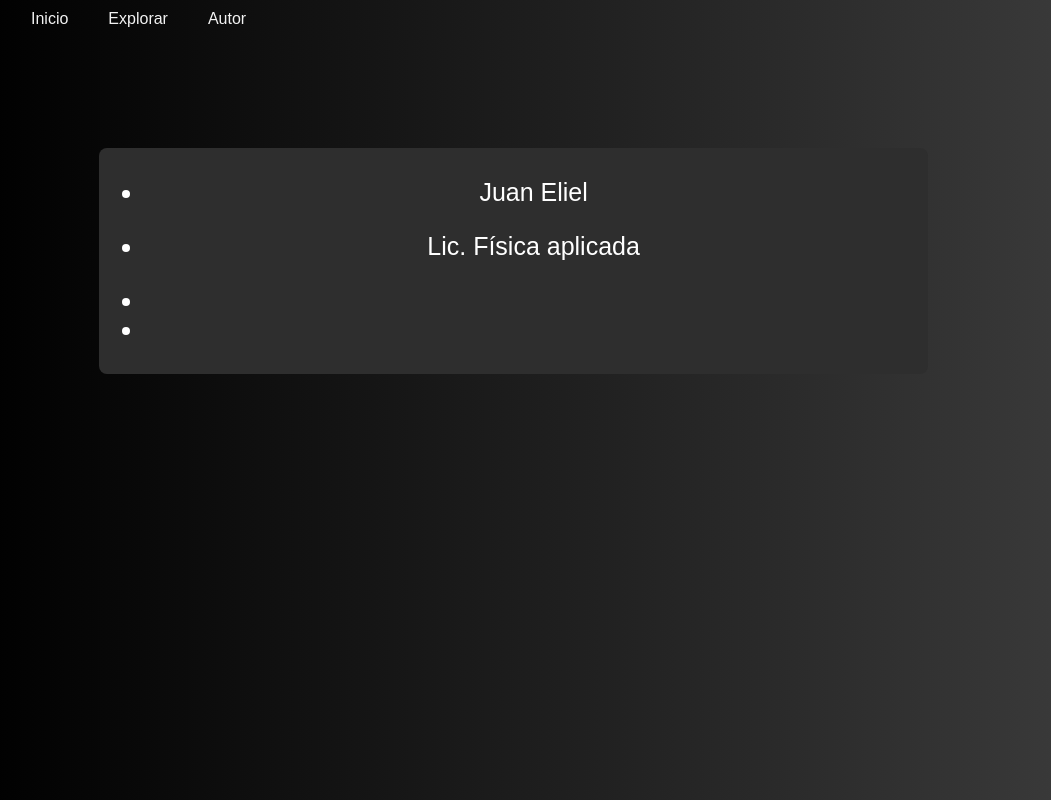
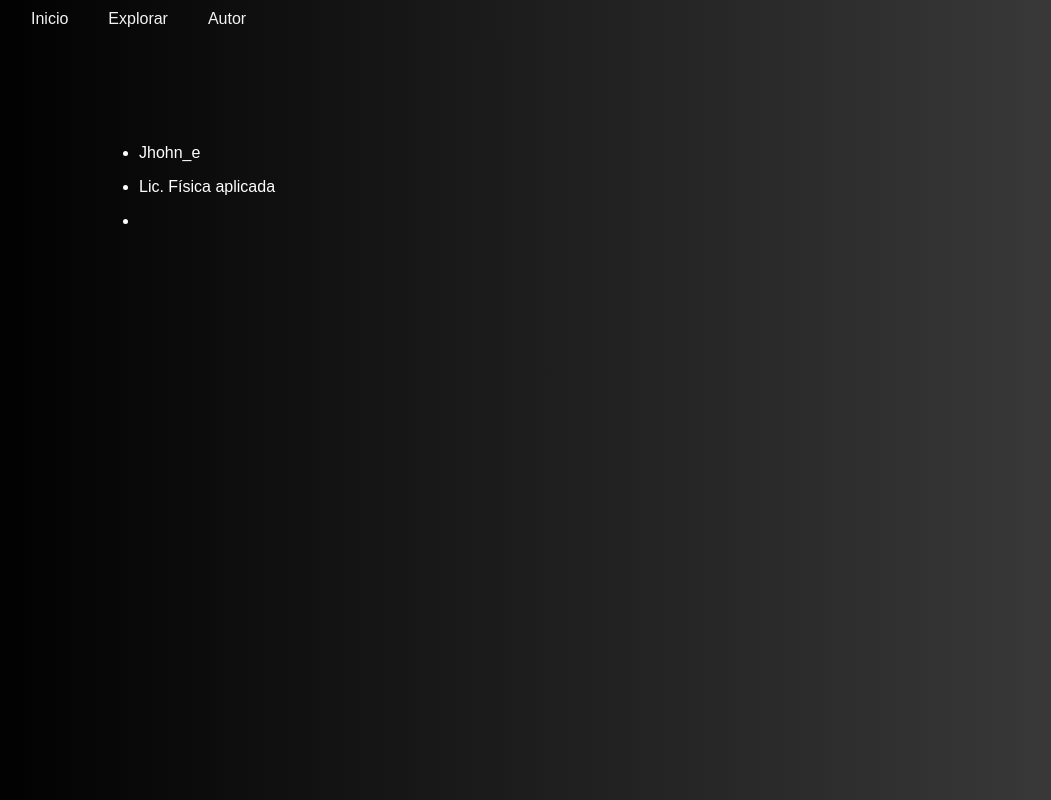
Before and after one commit to Jhohn-e/fisica_test, a plain HTML site: page autor.html in a window 1280 px wide. Shown: the whole page, without its empty margins (29-1080 px from the left). Drawn offline with Linux system fonts and the light colour scheme; a web font is replaced by a local one.

Commit message:
Update autor.html

```diff
--- a/autor.html
+++ b/autor.html
@@ -18,12 +18,11 @@
       </nav>
     </header>
 
-    <div class="content-box">
+    <div class="autor">
         <div>
             <ul>
-                <li><p>Juan Eliel</p></li>
+                <li><p>Jhohn_e</p></li>
                 <li><p>Lic. Física aplicada</p><li>
-                <li></li>
             </ul>
         </div>
     </div>
```
